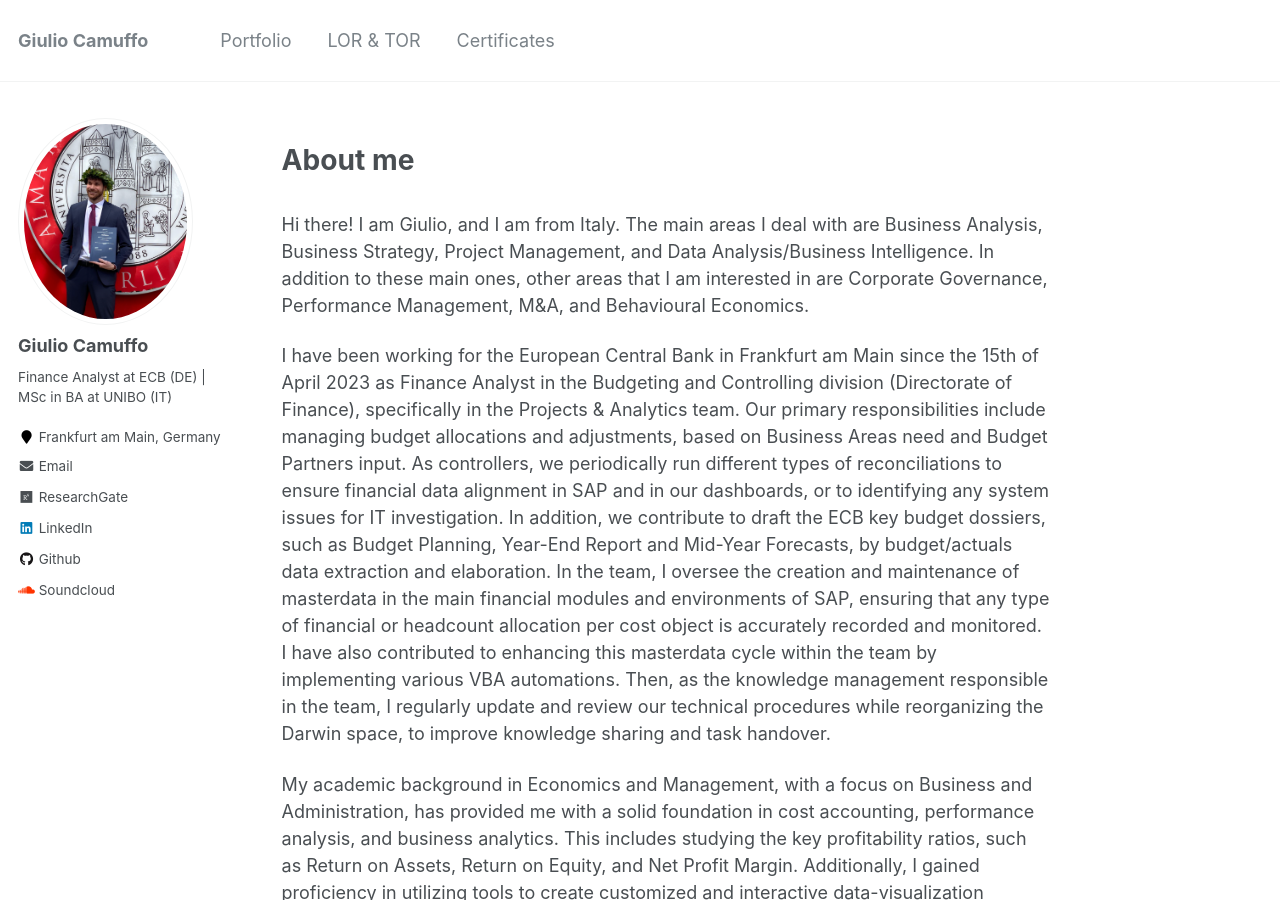
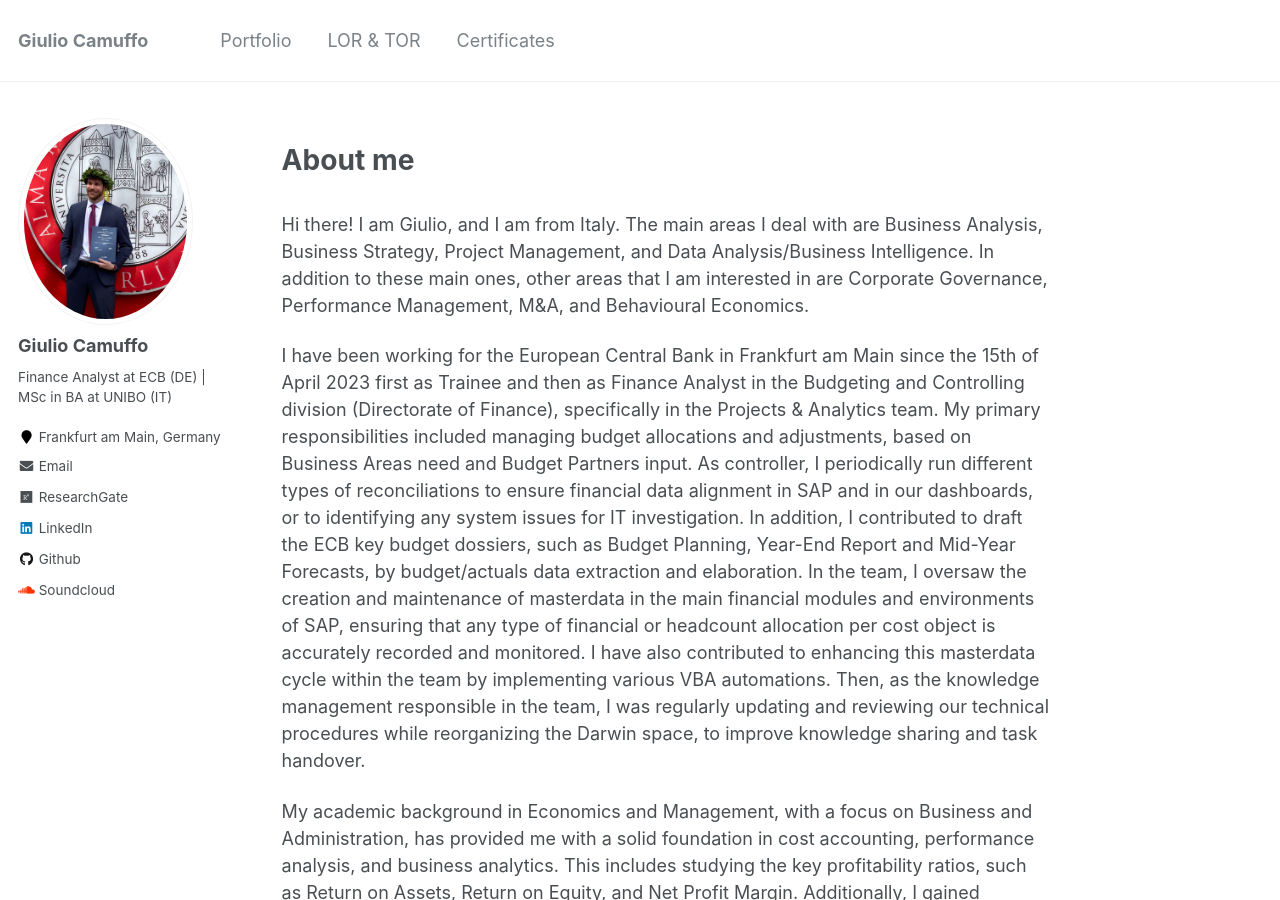
Before and after one commit to giulio-camuffo/giulio-camuffo.github.io, a Jekyll site: the page built from _pages/about.md, in a window 1280 px wide and 900 px high. Built offline with Jekyll 4.4.1, drawn with Linux system fonts in a browser that asks for light colours; nearby versions of some CDN libraries.

Commit message:
Update about.md

```diff
--- a/_pages/about.md
+++ b/_pages/about.md
@@ -10,7 +10,7 @@ redirect_from:
 
 Hi there! I am Giulio, and I am from Italy. The main areas I deal with are Business Analysis, Business Strategy, Project Management, and Data Analysis/Business Intelligence. In addition to these main ones, other areas that I am interested in are Corporate Governance, Performance Management, M&A, and Behavioural Economics.
 
-I have been working for the European Central Bank in Frankfurt am Main since the 15th of April 2023 as Finance Analyst in the Budgeting and Controlling division (Directorate of Finance), specifically in the Projects & Analytics team. Our primary responsibilities include managing budget allocations and adjustments, based on Business Areas need and Budget Partners input. As controllers, we periodically run different types of reconciliations to ensure financial data alignment in SAP and in our dashboards, or to identifying any system issues for IT investigation. In addition, we contribute to draft the ECB key budget dossiers, such as Budget Planning, Year-End Report and Mid-Year Forecasts, by budget/actuals data extraction and elaboration. In the team, I oversee the creation and maintenance of masterdata in the main financial modules and environments of SAP, ensuring that any type of financial or headcount allocation per cost object is accurately recorded and monitored. I have also contributed to enhancing this masterdata cycle within the team by implementing various VBA automations. Then, as the knowledge management responsible in the team, I regularly update and review our technical procedures while reorganizing the Darwin space, to improve knowledge sharing and task handover.
+I have been working for the European Central Bank in Frankfurt am Main since the 15th of April 2023 first as Trainee and then as Finance Analyst in the Budgeting and Controlling division (Directorate of Finance), specifically in the Projects & Analytics team. My primary responsibilities included managing budget allocations and adjustments, based on Business Areas need and Budget Partners input. As controller, I periodically run different types of reconciliations to ensure financial data alignment in SAP and in our dashboards, or to identifying any system issues for IT investigation. In addition, I contributed to draft the ECB key budget dossiers, such as Budget Planning, Year-End Report and Mid-Year Forecasts, by budget/actuals data extraction and elaboration. In the team, I oversaw the creation and maintenance of masterdata in the main financial modules and environments of SAP, ensuring that any type of financial or headcount allocation per cost object is accurately recorded and monitored. I have also contributed to enhancing this masterdata cycle within the team by implementing various VBA automations. Then, as the knowledge management responsible in the team, I was regularly updating and reviewing our technical procedures while reorganizing the Darwin space, to improve knowledge sharing and task handover.
 
 My academic background in Economics and Management, with a focus on Business and Administration, has provided me with a solid foundation in cost accounting, performance analysis, and business analytics. This includes studying the key profitability ratios, such as Return on Assets, Return on Equity, and Net Profit Margin. Additionally, I gained proficiency in utilizing tools to create customized and interactive data-visualization dashboards based on large amounts of data, like Power BI, or the use of some programming languages (R, Python) for further elaboration.
 
```
